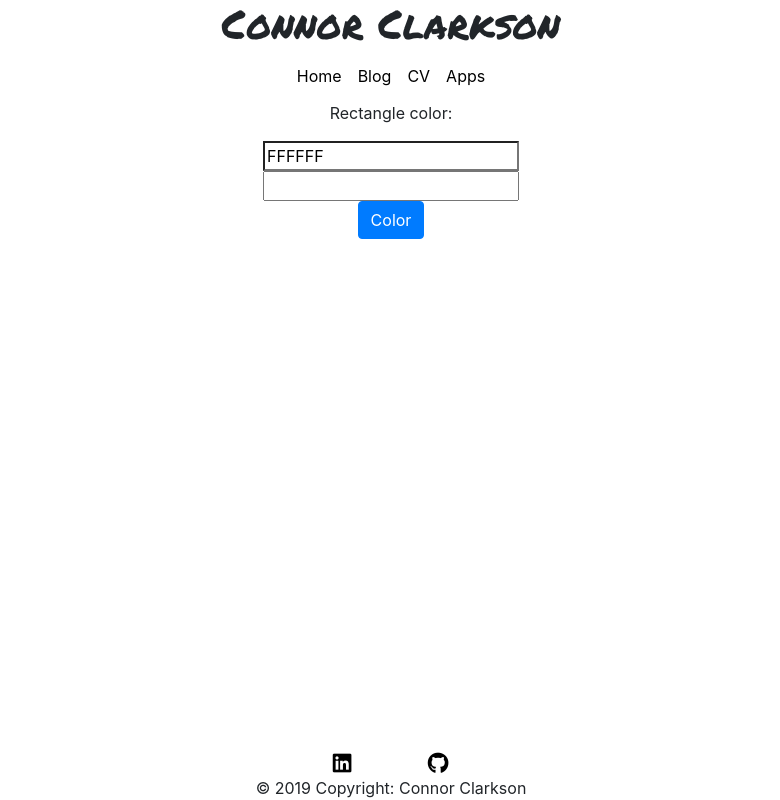
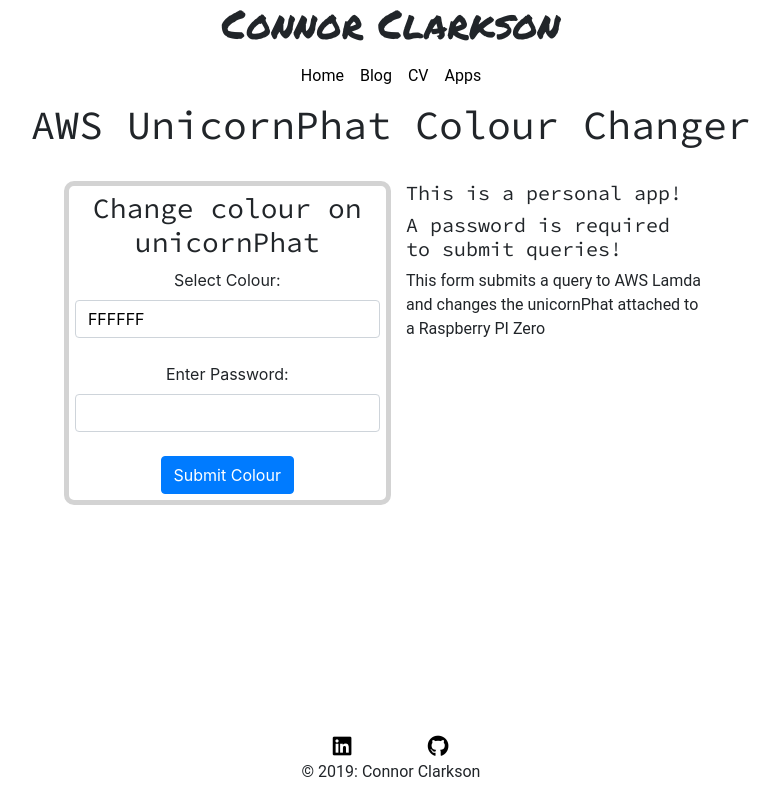
Before and after one commit to ConnorClarkson/cclarkson.co.uk, a Flask app: page /unicornPhat in a window 1280 px wide. Shown: the whole page, without its empty margins (249-1029 px from the left). Run offline with Flask 2, Linux system fonts and the light colour scheme; parts of the project's set-up code (start-up, migrations or seed data) failed here and were passed over; some libraries are stand-ins or nearby versions.

Commit message:
Updated index page

```diff
--- a/app/make_routes.py
+++ b/app/make_routes.py
@@ -16,7 +16,6 @@ def define_routes(config, module):
             return render_template(config['Template'], returned_value=returned_value)
         elif request.method == "POST":
             returned_colour = request.form.get('color_picker')
-
             returned_value = module(password, returned_colour)
             return render_template(config['Template'], color=returned_colour, returned_value=returned_value)
 
--- a/app/static/config/app_config.json
+++ b/app/static/config/app_config.json
@@ -1,17 +1,17 @@
 [
     {
-        "Tool_Name": "unicornHat",
-        "Title": "unicornHat Colour Picker",
+        "Tool_Name": "unicornPhat",
+        "Title": "unicornPhat Colour Picker",
         "Img_URL": "img/apps/unicornPhat.jpg",
-        "Tool_Desc": "A web UI for changing the unicornHat on a raspberry pi Zero, using aws lambda and aws IOT",
+        "Tool_Desc": "A web UI for changing the unicornHat on a raspberry pi Zero, using aws lambda and aws IOT.",
         "Route": "/unicornPhat",
-        "Template": "unicornHat.html"
+        "Template": "unicornPhat.html"
     },
     {
         "Tool_Name": "Extinction",
         "Title": "Population of Endangered animals displayed as pixelated version ",
         "Img_URL": "img/apps/extinction.jpg",
-        "Tool_Desc": "A python script that scrapes WWF's list of endangered animals and then converts the images to the pixel count of the remaining population",
+        "Tool_Desc": "A python script that scrapes WWF's list of endangered animals and then converts the images to the pixel count of the remaining population.",
         "Route": "/Extinction",
         "Template": "extinction.html"
     }
--- a/app/static/css/apps_landing.css
+++ b/app/static/css/apps_landing.css
@@ -17,7 +17,7 @@
     padding-right:1vw;
     padding-left:1vw;
     margin-bottom:2vh;
-    min-height:425px;
+    min-height:450px;
 
 }
 .app {
--- a/app/static/css/footer/footer.css
+++ b/app/static/css/footer/footer.css
@@ -2,7 +2,7 @@ footer {
     left: 0;
     width: 100%;
     background-color:white;
-    padding-top: 1vh;
+    padding-top: 2vh;
 }
 .row #social-links {
     text-align: center;
--- a/app/static/css/index.css
+++ b/app/static/css/index.css
@@ -9,7 +9,12 @@ body {
    height:100%;
 }
 
-
+h1,h2,h3,h4,h5{
+font-family: 'Source Code Pro', monospace !important;
+}
+p, a {
+font-family: 'Roboto', sans-serif !important;
+}
 
 .content-container {
   position: relative;
@@ -26,7 +31,7 @@ body {
 #content {
   text-align: center;
   flex: 1;
-  padding-bottom:3rem;
+  padding-bottom:5rem;
 }
 
 #footer {
--- a/app/templates/base/footer.html
+++ b/app/templates/base/footer.html
@@ -7,7 +7,7 @@
     <div class="row justify-content-md-center">
       <div class="col-md-1" >
         <!--Linkedin -->
-        <a id="social_links" href="https://www.linkedin.com/in/connorclarkson/">
+        <a id="social_links" href="https://www.linkedin.com/in/connorclarkson/"  target="_blank">
           <i class="fab fa-linkedin fa-lg white-text"></i>
         </a>
       </div>
@@ -19,7 +19,7 @@
       <!--</div>-->
       <div class="col-md-1">
         <!--GitHub-->
-        <a id="social_links" href="https://github.com/Sqidge">
+        <a id="social_links" href="https://github.com/Sqidge"  target="_blank">
           <i class="fab fa-github fa-lg white-text"> </i>
         </a>
       </div>
@@ -29,7 +29,7 @@
   <!-- Footer Elements -->
 
   <!-- Copyright -->
-  <div class="text-center">© 2019 Copyright: Connor Clarkson</div>
+  <div class="text-center"><p>© 2019: Connor Clarkson</p></div>
 </footer>
 <!-- Footer -->
 {% endblock %}
--- a/app/templates/base/navbar.html
+++ b/app/templates/base/navbar.html
@@ -1,10 +1,11 @@
  {% block head_css %}
   <link href="https://fonts.googleapis.com/css?family=Permanent+Marker&display=swap" rel="stylesheet">
+ <link href="https://fonts.googleapis.com/css?family=Source+Code+Pro&display=swap" rel="stylesheet">
  {% endblock %}
 
 {% block navbar %}
 <header >
-  <h1 style="font-family: 'Permanent Marker', cursive; text-align: center;">Connor Clarkson</h1>
+  <h1 style="font-family: 'Permanent Marker', cursive !important; text-align: center;">Connor Clarkson</h1>
 <!--  <img id="logo-main" src="{{ url_for('static', filename='img/logo.png') }}" width="300px" height="75px;" alt="Logo Thing main logo">-->
 <!--  <img id="logo-main" src="https://s3-us-west-2.amazonaws.com/s.cdpn.io/32877/logo-thing.png" width="200" alt="Logo Thing main logo">-->
   <!-- As a heading -->
--- a/app/templates/blog_posts.html
+++ b/app/templates/blog_posts.html
@@ -16,7 +16,7 @@
         <ul style="list-style-type:none; text-align:left;float:left; padding-left:0px;">
             <li><h3>{{ text['title'] }}</h3></li>
             <li><h5> <i class="fas fa-globe-europe fa-lg"></i> <a href="{{ text['link'] }}">{{ text['link'] }} </a></h5></li>
-            <li><h5> <i class="fab fa-github fa-lg white-text"> </i> <a href="{{ text['github'] }}">OfficialDanc Github </a></h5></li>
+            <li><h5> <i class="fab fa-github fa-lg white-text"> </i> <a href="{{ text['github'] }}">{{ text['github'] }} </a></h5></li>
             <li>&nbsp;</li>
             <li><h5>{{ text['short_bio'] }}</h5></li>
         </ul>
--- a/app/templates/cv.html
+++ b/app/templates/cv.html
@@ -30,6 +30,7 @@
                      {% if  proj['short_bio'] |string() != "" %}
                         <p style="text-align:left;"> {{ proj['short_bio']}} </p>
                      {% endif %}
+
                   </li>
                </ul>
             </div>
--- a/app/templates/unicornHat.html
+++ /dev/null
@@ -1,35 +0,0 @@
-{% extends "base/base.html" %}
-{% block head_css %}
-   {{ super()}}
-   <link rel="stylesheet" href="{{ url_for('static', filename='css/index.css') }}">
-
-{% endblock %}
-
-{% block content %}
-
-    <form action="/unicornHat" method="POST">
-        <p>Rectangle color:</p>
-        {% if color %}
-            <input class="jscolor" name="color_picker" value="{{color}}" /><br>
-        {% else %}
-            <input class="jscolor" name="color_picker"/><br>
-        {% endif %}
-        <input type="password"  name="password" required/><br>
-        <button type="submit" class="btn btn-primary">Color</button>
-
-    </form>
-
-
-    {% if returned_value['current_colour'] %}
-        {{ returned_value['current_colour'] }}
-    {% endif %}
-    {% if returned_value['error'] %}
-        <h1>ERROR: {{returned_value['error']}}</h1>
-    {% endif %}
-{% endblock %}
-
-
-{% block end_js %}
-    <script src="{{url_for('static',filename='js/jscolor.js')}}"></script>
-
-{% endblock %}
--- /dev/null
+++ b/app/templates/unicornPhat.html
@@ -0,0 +1,59 @@
+{% extends "base/base.html" %}
+{% block head_css %}
+   {{ super()}}
+   <link rel="stylesheet" href="{{ url_for('static', filename='css/index.css') }}">
+    <style>
+    .form_outer {
+           border: 5px lightgrey solid;
+           padding:0.5vw;
+           border-radius:10px;
+           min-height:100%;
+          }
+    </style>
+{% endblock %}
+
+{% block content %}
+    <h1>AWS UnicornPhat Colour Changer </h1>
+<br/>
+    <div class="row">
+        <div class="col-3 offset-3 form_outer">
+            <form action="/unicornPhat" method="POST">
+                <h3>Change colour on unicornPhat</h3>
+                <label for="color_picker">Select Colour: </label>
+                {% if color %}
+                    <input class="jscolor form-control" id="color_picker" name="color_picker" value="{{color}}" /><br>
+                {% else %}
+                    <input class="jscolor form-control" id="color_picker" name="color_picker"/><br>
+                {% endif %}
+                <label for="color_picker">Enter Password: </label>
+                <input class="form-control" type="password" id="password" name="password" required/><br>
+                <button type="submit" class="btn btn-primary">Submit Colour</button>
+
+            </form>
+
+
+            {% if returned_value['current_colour'] %}
+                {{ returned_value['current_colour'] }}
+            {% endif %}
+            {% if returned_value['error'] %}
+            <br/>
+            <div class="alert alert-danger" role="alert">
+                <h5>ERROR: {{returned_value['error']}}</h5>
+            </div>
+            {% endif %}
+
+        </div>
+        <div class="col-3" style="text-align:left;">
+            <h5>This is a personal app!</h5>
+            <h5>A password is required to submit queries!</h5>
+            <p>This form submits a query to AWS Lamda and changes the unicornPhat attached to a Raspberry PI Zero</p>
+        </div>
+    </div>
+
+{% endblock %}
+
+
+{% block end_js %}
+    <script src="{{url_for('static',filename='js/jscolor.js')}}"></script>
+
+{% endblock %}
--- a/app/tools/unicornHat.py
+++ b/app/tools/unicornPhat.py
@@ -30,7 +30,6 @@ def main(password, value=None):
 
 
     def send_new_colour(colour):
-
         try:
             rgb = tuple(int(colour[i:i + 2], 16) for i in (0, 2, 4))
 
@@ -44,14 +43,13 @@ def main(password, value=None):
             return get_current_color()
         except Exception as e:
             print(e)
+
     if not password:
         return None
 
     if password.hexdigest() == aws_config['app_pass']:
-
         if not value:
             try:
-
                 value = get_current_color()
             except botocore.exceptions.EndpointConnectionError:
                 return {"error": "Unable to connect to IOT device"}
```
Also changed, not shown: app/static/data/resume.json (+10 -2 lines), app/templates/index.html (+12 -1 lines), app/templates/posts.html (+7 -7 lines), requirements.txt (+23 -3 lines).
